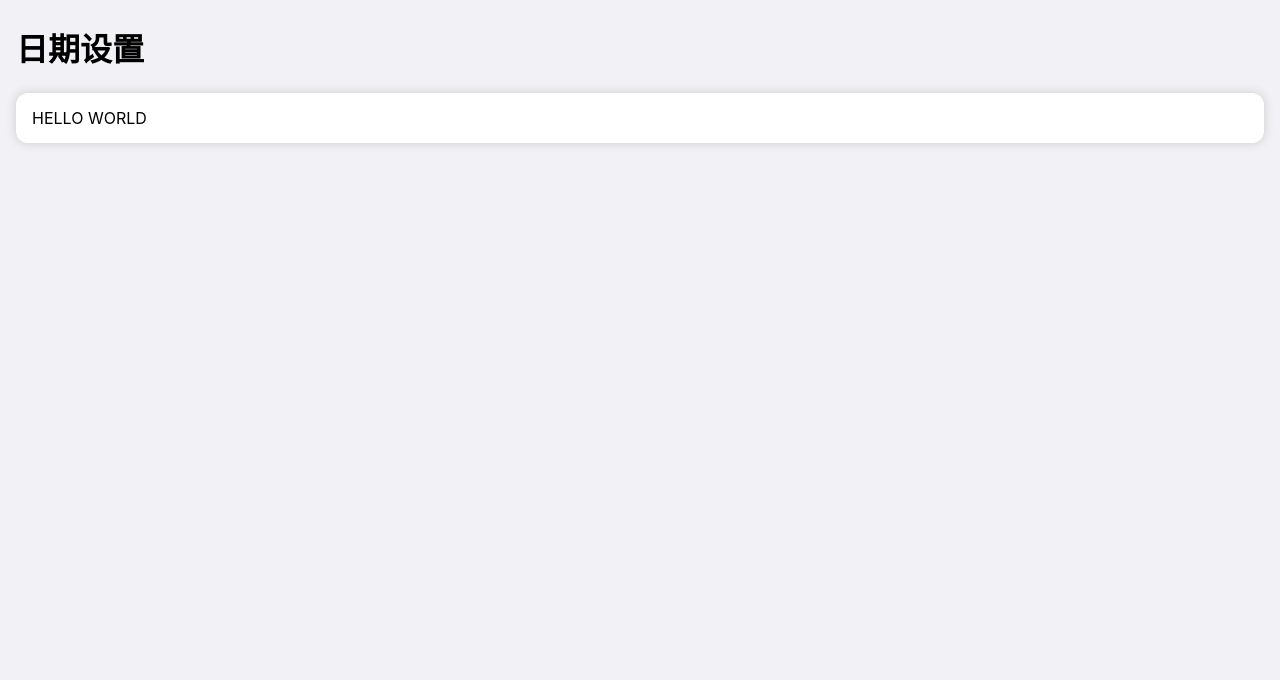
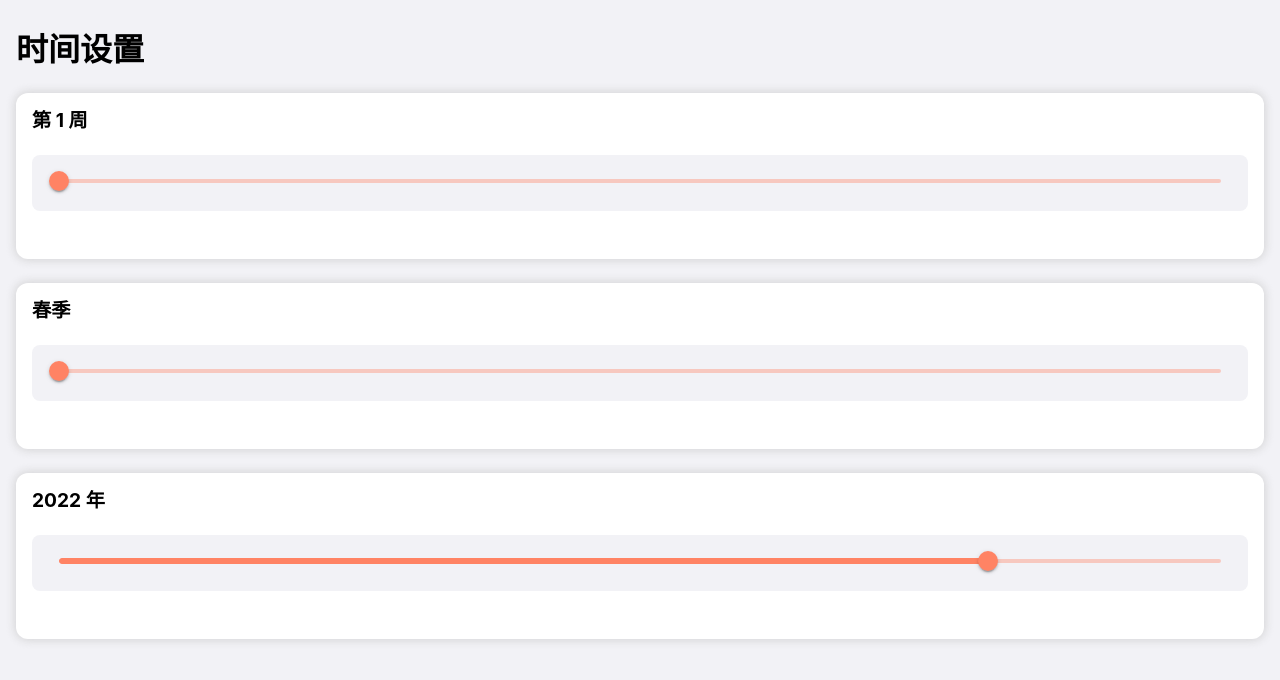
Before and after one commit to gaowanlu/Cours, a React app: page /dateSetting in a window 1280 px wide. Shown: the top 680 px of the page. Built offline with nearby package versions, Linux system fonts and the light colour scheme.

Commit message:
date setting

```diff
--- a/src/components/InfoList.jsx
+++ b/src/components/InfoList.jsx
@@ -38,8 +38,9 @@ const RowContent = styled.div`
   background-color: #f5f5f5;
   border-radius: 0.5rem;
   padding: 5px;
-  min-height: 2rem;
-  line-height: 2rem;
+  /* min-height: 2rem; */
+  /* line-height: 2rem; */
+  padding: 0.7rem;
   cursor: pointer;
   transition-duration: 0.2s;
   font-size: 0.9rem;
--- a/src/data/baseInfo.json
+++ b/src/data/baseInfo.json
@@ -1,3 +1,3 @@
 {
-    "version":"v0.0.1"
+    "version":"v0.0.2"
 }
--- a/src/data/courseBase.js
+++ b/src/data/courseBase.js
@@ -1,9 +1,9 @@
 import baseInfo from './baseInfo.json';
 class CourseBaseFatory {
     constructor() {
-        console.log("v0.0.1 CoursBase");
+        console.log("CoursBase");
         console.log(baseInfo);
-        this.versionControll();
+        this.versionControll(); //版本校验与管理
     }
     /*清空所有本地存储*/
     clear() {
@@ -21,12 +21,34 @@ class CourseBaseFatory {
         }
     }
     /*现在为第几周*/
-    nowWeek(data) {
-        return 1;
+    nowWeek(newWeek) {
+        return this.storeCheckBack('nowWeek', '1', newWeek);
     }
-    /*开学日期*/
-    terminalStart(data) {
-        return new Date();
+    /*现在那个学习年*/
+    nowYear(newYear) {
+        return this.storeCheckBack('nowYear', new Date().getFullYear().toString(), newYear);
+    }
+    /*那个学期 0 1 2*/
+    nowTerm(newTerm) {
+        return this.storeCheckBack('nowTerm', '0', newTerm);
+    }
+    /*存储并返回 带有检查机制*/
+    storeCheckBack(key, defaultValue, data) {
+        if (data) { //赋值
+            //console.log("周数赋值");
+            //更新周数并返回
+            this.store.setItem(key, data.toString());
+            return data;
+        }
+        if (this.store.getItem(key)) {
+            //console.log("读取周数");
+            return this.store.getItem(key);
+        } else { //返回默认
+            //console.log("返回默认周数");
+            //console.log(defaultValue);
+            this.store.setItem(key, defaultValue);
+            return defaultValue;
+        }
     }
     /*获得第index周课表*/
     week(index) {
--- a/src/pages/DateSettingView.jsx
+++ b/src/pages/DateSettingView.jsx
@@ -1,23 +1,129 @@
-import React from "react";
+import React, { useState } from "react";
 import { Header, Container } from "./MoreView";
-import CardLayout from "./../components/CardLayout";
-import styled from "styled-components";
 import { useSelector } from "react-redux";
 import { selectTheme } from "../features/theme/themeSlice";
+import Slider from "@mui/material/Slider";
+import InfoList from "../components/InfoList";
+import courseBase from "../data/courseBase";
+
+function listCreator(title, content) {
+  return {
+    title,
+    rows: [
+      {
+        title: ``,
+        content,
+      },
+    ],
+  };
+}
 
 function DateSettingView() {
   const theme = useSelector(selectTheme);
+  const [year, setYear] = useState(parseInt(courseBase.nowYear()));
+  const [term, setTerm] = useState(parseInt(courseBase.nowTerm()));
+  const [week, setWeek] = useState(parseInt(courseBase.nowWeek()));
+  const getTermText = (term) => {
+    let list = ["春季", "秋季", "三世界"];
+    return list[term];
+  };
+  const yearList = listCreator(
+    `${year} 年`,
+    <YearSetting setYear={setYear} value={year} />
+  );
+  const termList = listCreator(
+    `${getTermText(term)}`,
+    <TermSetting setTerm={setTerm} value={term} />
+  );
+  const weekList = listCreator(
+    `第 ${week} 周`,
+    <WeekSetting setWeek={setWeek} value={week} />
+  );
   return (
     <Container
       theme={theme}
       className="animate__animated animate__fadeInRight animate__faster"
     >
       <Header>
-        <p>日期设置</p>
+        <p>时间设置</p>
       </Header>
-      <CardLayout theme={theme}>HELLO WORLD</CardLayout>
+      <InfoList {...weekList} theme={theme} bottomAlert="" />
+      <InfoList {...termList} theme={theme} bottomAlert="" />
+      <InfoList {...yearList} theme={theme} bottomAlert="" />
     </Container>
   );
 }
 
+function YearSetting(props) {
+  const yearChange = (e, v) => {
+    courseBase.nowYear(v);
+    props.setYear(v);
+  };
+  return (
+    <React.Fragment>
+      <Slider
+        value={props.value}
+        step={1}
+        min={2018}
+        max={2023}
+        onChange={yearChange}
+        sx={{
+          color: "var(--color-primary)",
+          marginLeft: "1rem",
+          marginRight: "1rem",
+          width: "calc(100% - 2rem)",
+        }}
+      />
+    </React.Fragment>
+  );
+}
+
+function TermSetting(props) {
+  const termChange = (e, v) => {
+    courseBase.nowTerm(v.toString());
+    props.setTerm(v);
+  };
+  return (
+    <React.Fragment>
+      <Slider
+        value={props.value}
+        step={1}
+        min={0}
+        max={2}
+        onChange={termChange}
+        sx={{
+          color: "var(--color-primary)",
+          marginLeft: "1rem",
+          marginRight: "1rem",
+          width: "calc(100% - 2rem)",
+        }}
+      />
+    </React.Fragment>
+  );
+}
+
+function WeekSetting(props) {
+  const weekChange = (e, v) => {
+    props.setWeek(v);
+    courseBase.nowWeek(v); //本地存储现在为第几周
+  };
+  return (
+    <React.Fragment>
+      <Slider
+        value={props.value}
+        step={1}
+        min={1}
+        max={22}
+        onChange={weekChange}
+        sx={{
+          color: "var(--color-primary)",
+          marginLeft: "1rem",
+          marginRight: "1rem",
+          width: "calc(100% - 2rem)",
+        }}
+      />
+    </React.Fragment>
+  );
+}
+
 export default DateSettingView;
--- a/src/pages/MoreView.jsx
+++ b/src/pages/MoreView.jsx
@@ -55,7 +55,7 @@ function MoreView() {
         setUpdateDataDialogShow(true);
       },
     },
-    { Icon: DateRangeIcon, text: "日期设置", to: "/dateSetting" },
+    { Icon: DateRangeIcon, text: "时间设置", to: "/dateSetting" },
   ];
   /*选择列表2*/
   const card2 = [
```
